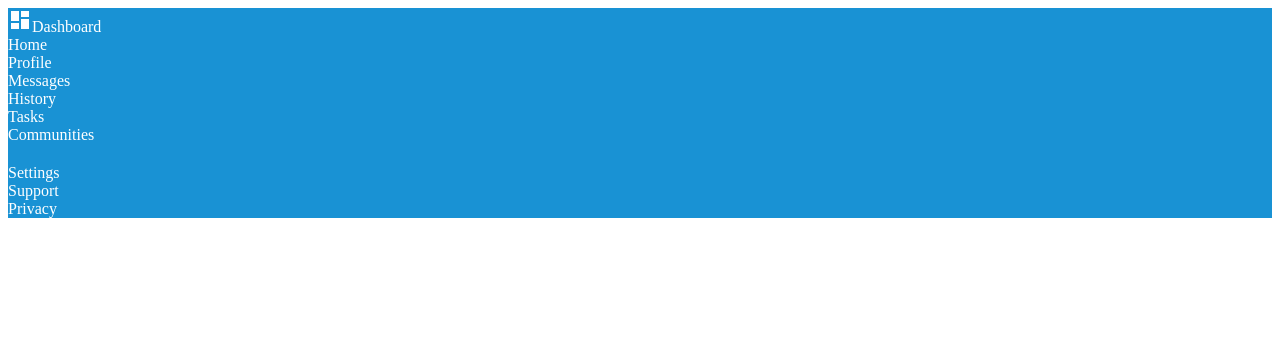
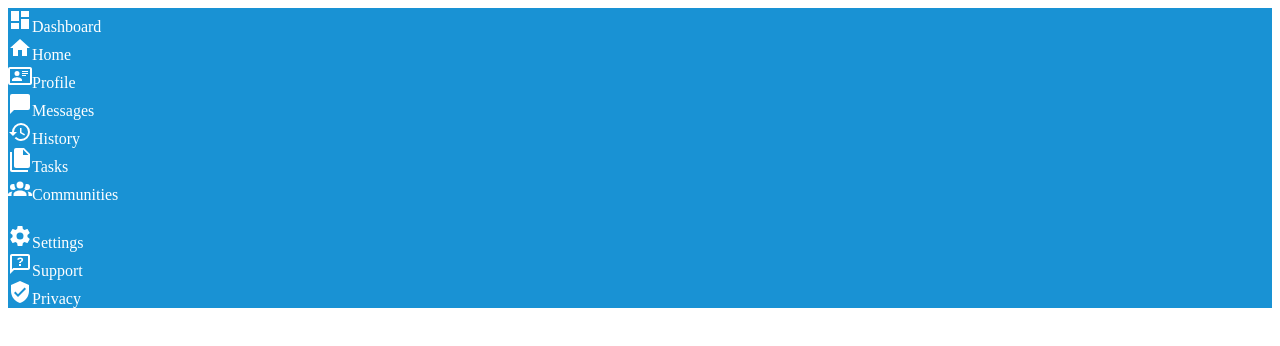
Before and after one commit to ezratweaver/TheOdinProject, a React (Vite) app in the folder IntermediateHTMLAndCSS/fe6-admin-dashboard/: page / in a window 1280 px wide. Shown: the top 346 px of the page. Built offline with nearby package versions, Linux system fonts and the light colour scheme.

Commit message:
Add icons to sidebar

```diff
--- a/IntermediateHTMLAndCSS/fe6-admin-dashboard/src/components/Sidebar.jsx
+++ b/IntermediateHTMLAndCSS/fe6-admin-dashboard/src/components/Sidebar.jsx
@@ -1,26 +1,68 @@
 import React from "react";
 import Icon from "@mdi/react";
-import { mdiViewDashboard } from "@mdi/js";
+import {
+  mdiViewDashboard,
+  mdiHome,
+  mdiCardAccountDetailsOutline,
+  mdiMessage,
+  mdiHistory,
+  mdiFileMultiple,
+  mdiAccountGroup,
+  mdiCog,
+  mdiMessageQuestionOutline,
+  mdiShieldCheck,
+} from "@mdi/js";
+
+const StyledIcon = ({ path }) => {
+  return <Icon path={path} size={1} color="white" />;
+};
 
 const Sidebar = () => {
   return (
-    <div style={{ backgroundColor: "#1992d4" }}>
-      <div style={{ color: "white" }}>
-        <Icon path={mdiViewDashboard} size={1} color="white" />
+    <div style={{ backgroundColor: "#1992d4", color: "white" }}>
+      <div>
+        <StyledIcon path={mdiViewDashboard} />
         Dashboard
       </div>
 
       <ul style={{ listStyle: "none", color: "white", margin: 0, padding: 0 }}>
-        <li>Home</li>
-        <li>Profile</li>
-        <li>Messages</li>
-        <li>History</li>
-        <li>Tasks</li>
-        <li>Communities</li>
-        <li style={{ marginBlock: '20px' }}></li>
-        <li>Settings</li>
-        <li>Support</li>
-        <li>Privacy</li>
+        <li>
+          <StyledIcon path={mdiHome} />
+          Home
+        </li>
+        <li>
+          <StyledIcon path={mdiCardAccountDetailsOutline} />
+          Profile
+        </li>
+        <li>
+          <StyledIcon path={mdiMessage} />
+          Messages
+        </li>
+        <li>
+          <StyledIcon path={mdiHistory} />
+          History
+        </li>
+        <li>
+          <StyledIcon path={mdiFileMultiple} />
+          Tasks
+        </li>
+        <li>
+          <StyledIcon path={mdiAccountGroup} />
+          Communities
+        </li>
+        <li style={{ marginBlock: "20px" }}></li>
+        <li>
+          <StyledIcon path={mdiCog} />
+          Settings
+        </li>
+        <li>
+          <StyledIcon path={mdiMessageQuestionOutline} />
+          Support
+        </li>
+        <li>
+          <StyledIcon path={mdiShieldCheck} />
+          Privacy
+        </li>
       </ul>
     </div>
   );
```
